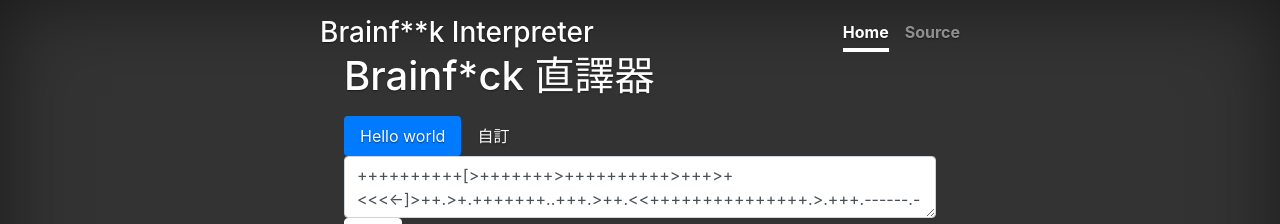
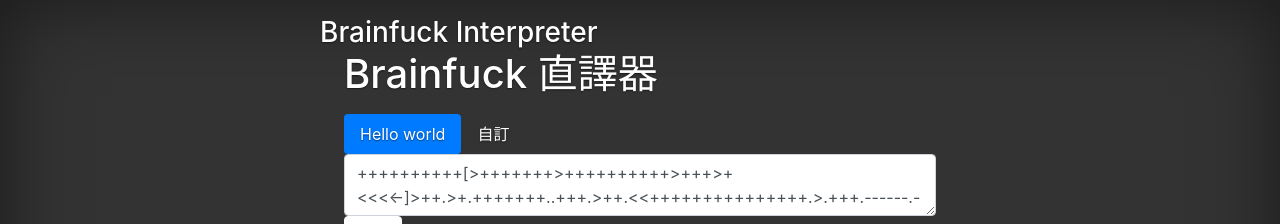
Before and after one commit to kevin-shu/brainfuck-interpreter, a plain HTML site: page index.html in a window 1280 px wide. Shown: the top 224 px of the page. Drawn offline with nearby package versions, Linux system fonts and the light colour scheme.

Commit message:
Update index.html

```diff
--- a/index.html
+++ b/index.html
@@ -1,19 +1,9 @@
-<!DOCTYPE html>
-<!--
-Created using JS Bin
-http://jsbin.com
-
-Copyright (c) 2018 by kevin-shu (http://jsbin.com/hijuyagare/8/edit)
-
-Released under the MIT license: http://jsbin.mit-license.org
--->
-<meta name="robots" content="noindex">
 <html>
 
 <head>
     <meta charset="utf-8">
     <meta name="viewport" content="width=device-width">
-    <title>JS Bin</title>
+    <title>Brainfuck interpreter</title>
     <link href="https://maxcdn.bootstrapcdn.com/bootstrap/4.1.3/css/bootstrap.min.css" rel="stylesheet" type="text/css" />
     <link href="style.css" rel="stylesheet" type="text/css" />
 </head>
@@ -22,17 +12,17 @@ Released under the MIT license: http://jsbin.mit-license.org
     <div class="cover-container d-flex w-100 h-100 p-3 mx-auto flex-column">
         <header class="masthead mb-auto">
             <div class="inner">
-                <h3 class="masthead-brand">Brainf**k Interpreter</h3>
-                <nav class="nav nav-masthead justify-content-center">
+                <h3 class="masthead-brand">Brainfuck Interpreter</h3>
+                <!-- <nav class="nav nav-masthead justify-content-center">
                     <a class="nav-link active" href="#">Home</a>
                     <a class="nav-link" href="#">Source</a>
-                </nav>
+                </nav> -->
             </div>
         </header>
 
         <main role="main" class="inner cover">
             <h1 class="cover-heading">
-            	Brainf*ck 直譯器
+            	Brainfuck 直譯器
             </h1>
             <p class="lead">
 
```
